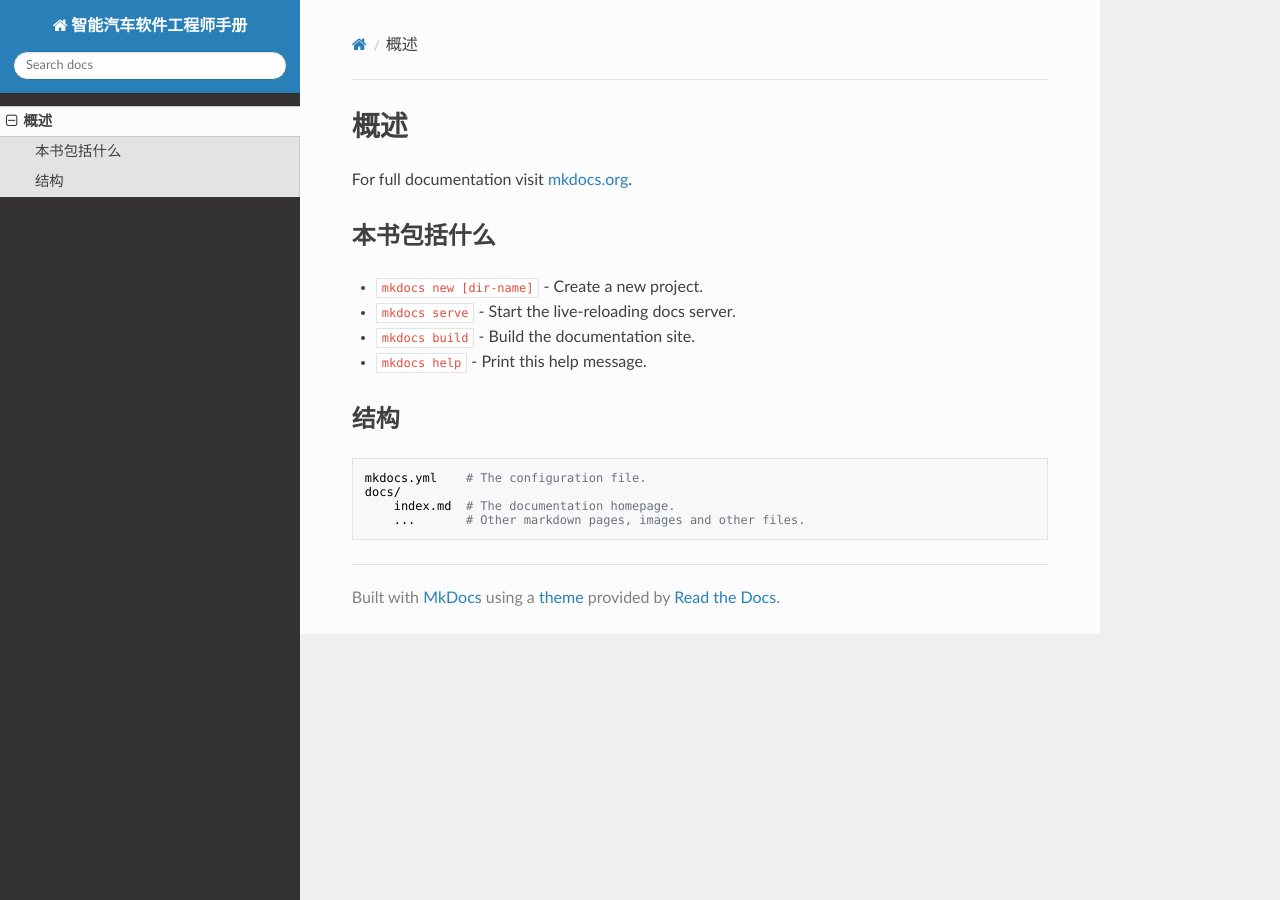
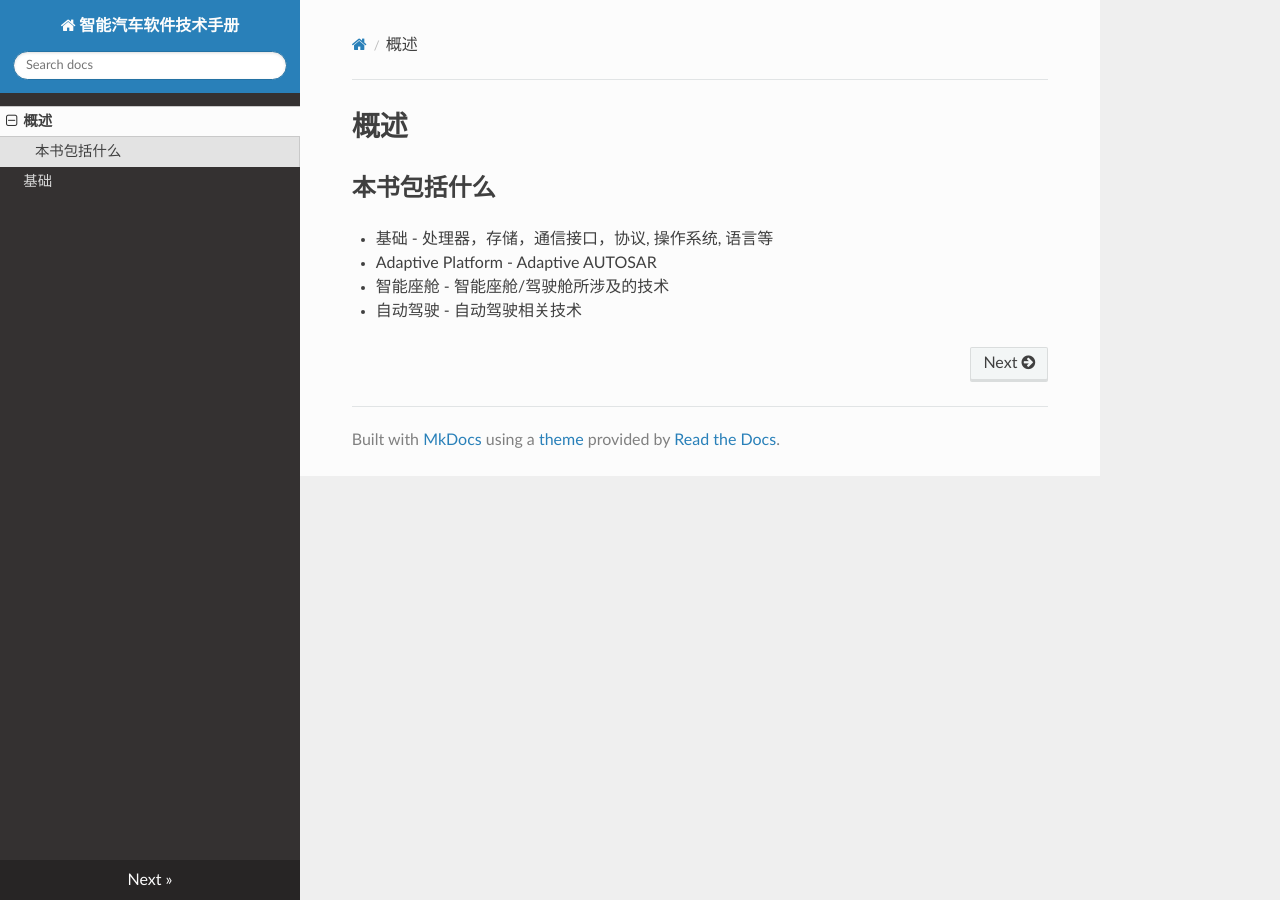
Before and after one commit to LiHaiyuan/auto-sw-manual, an MkDocs documentation site: the page built from docs/index.md, in a window 1280 px wide. Built offline with MkDocs 1.6.1, drawn with Linux system fonts in a browser that asks for light colours; nearby versions of some CDN libraries.

Commit message:
save staging
Signed-off-by: haiyuanli <hai-yuan.li@hotmail.com>

```diff
--- a/docs/index.md
+++ b/docs/index.md
@@ -1,17 +1,8 @@
 # 概述
-
-For full documentation visit [mkdocs.org](https://mkdocs.org).
 
 ## 本书包括什么
 
-* `mkdocs new [dir-name]` - Create a new project.
-* `mkdocs serve` - Start the live-reloading docs server.
-* `mkdocs build` - Build the documentation site.
-* `mkdocs help` - Print this help message.
-
-## 结构
-
-    mkdocs.yml    # The configuration file.
-    docs/
-        index.md  # The documentation homepage.
-        ...       # Other markdown pages, images and other files.
+* 基础 - 处理器，存储，通信接口，协议, 操作系统, 语言等
+* Adaptive Platform - Adaptive AUTOSAR
+* 智能座舱 - 智能座舱/驾驶舱所涉及的技术
+* 自动驾驶 - 自动驾驶相关技术
--- a/mkdocs.yml
+++ b/mkdocs.yml
@@ -1,3 +1,3 @@
-site_name: 智能汽车软件工程师手册
+site_name: 智能汽车软件技术手册
 dev_addr: '127.0.0.1:8001'
 theme: readthedocs
```
Also changed, not shown: docs/foundation.md (added, +14 -0 lines).
